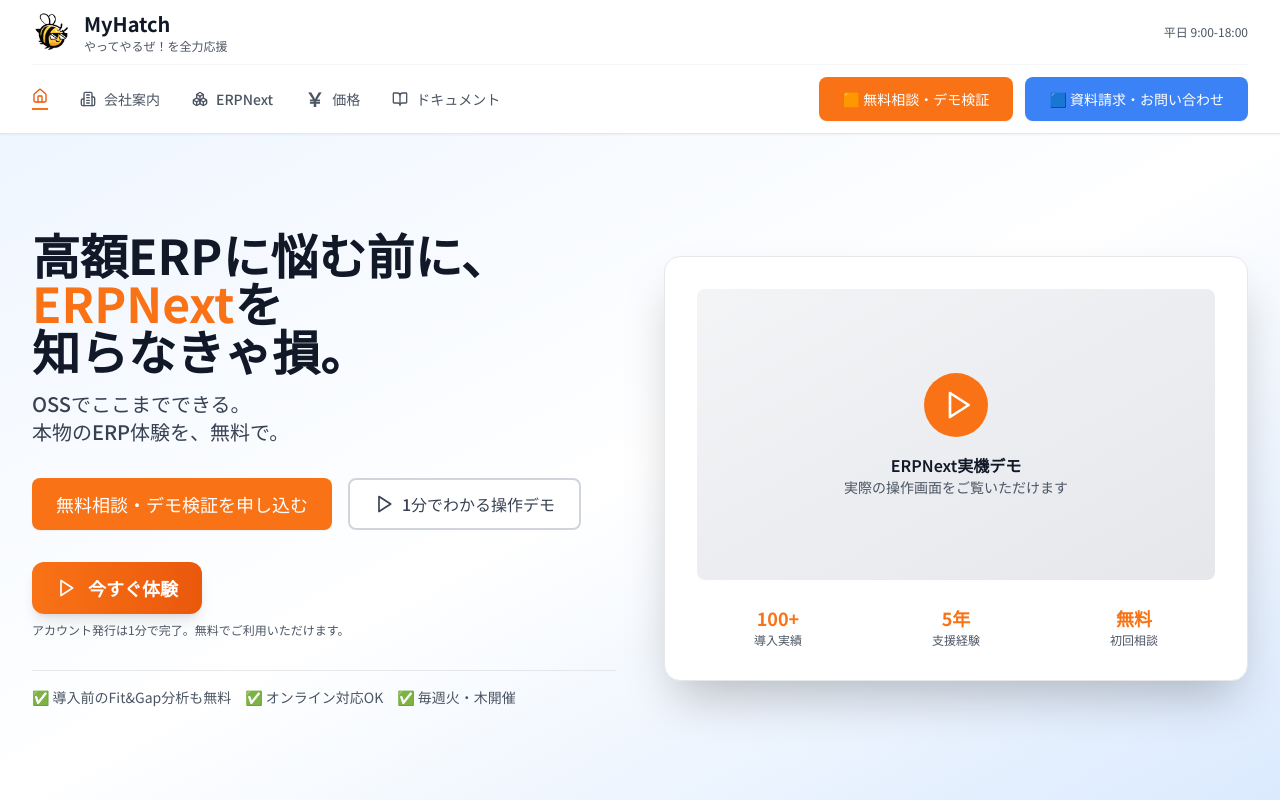
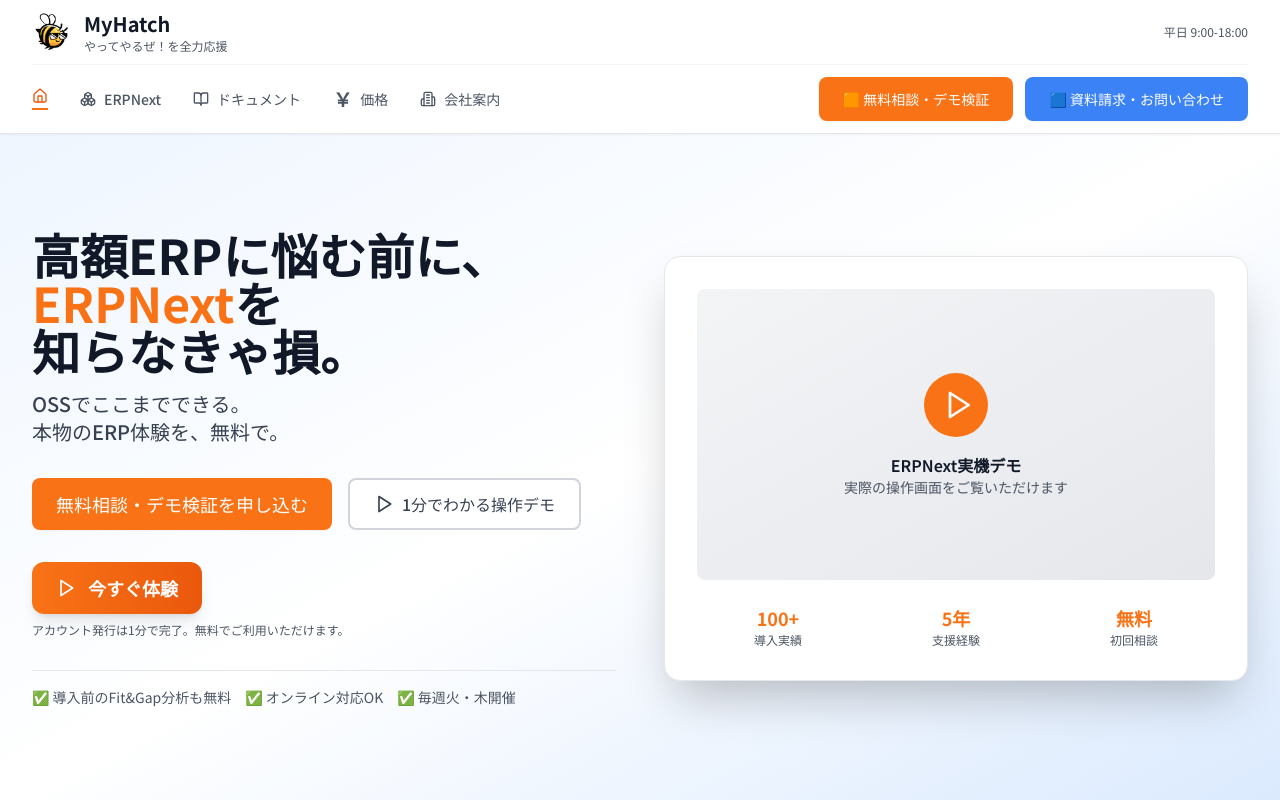
Before and after one commit to yokamotp/ERPNext-HP-SS3, a Next.js app: page / in a window 1280 px wide. Shown: the top 800 px of the page. Built offline with nearby package versions, Linux system fonts and the light colour scheme.

Commit message:
ヘッダーの修正

```diff
--- a/components/Header.tsx
+++ b/components/Header.tsx
@@ -31,10 +31,10 @@ export default function Header() {
 
   const navigationItems = [
     { href: '/', label: 'ホーム', icon: Home },
+    { href: '/erpnext', label: 'ERPNext', icon: Boxes },
+    { href: '/knowledge', label: 'ドキュメント', icon: BookOpen },
+    { href: '/pricing', label: '価格', icon: YenIcon },
     { href: '/company', label: '会社案内', icon: Building2 },
-    { href: '/erpnext', label: 'ERPNext', icon: Boxes },
-    { href: '/pricing', label: '価格', icon: YenIcon },
-    { href: '/knowledge', label: 'ドキュメント', icon: BookOpen },
   ];
 
   return (
```
